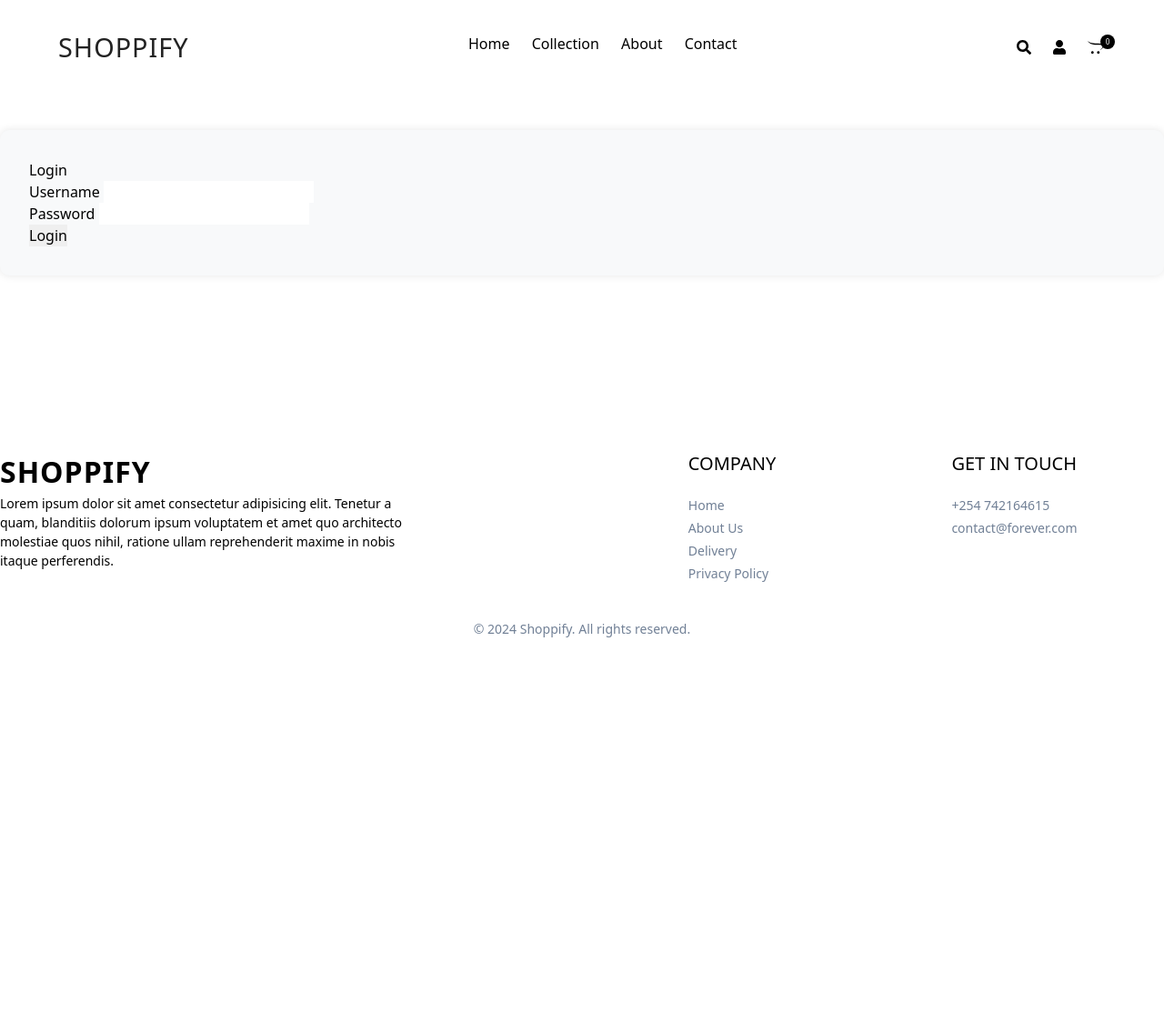
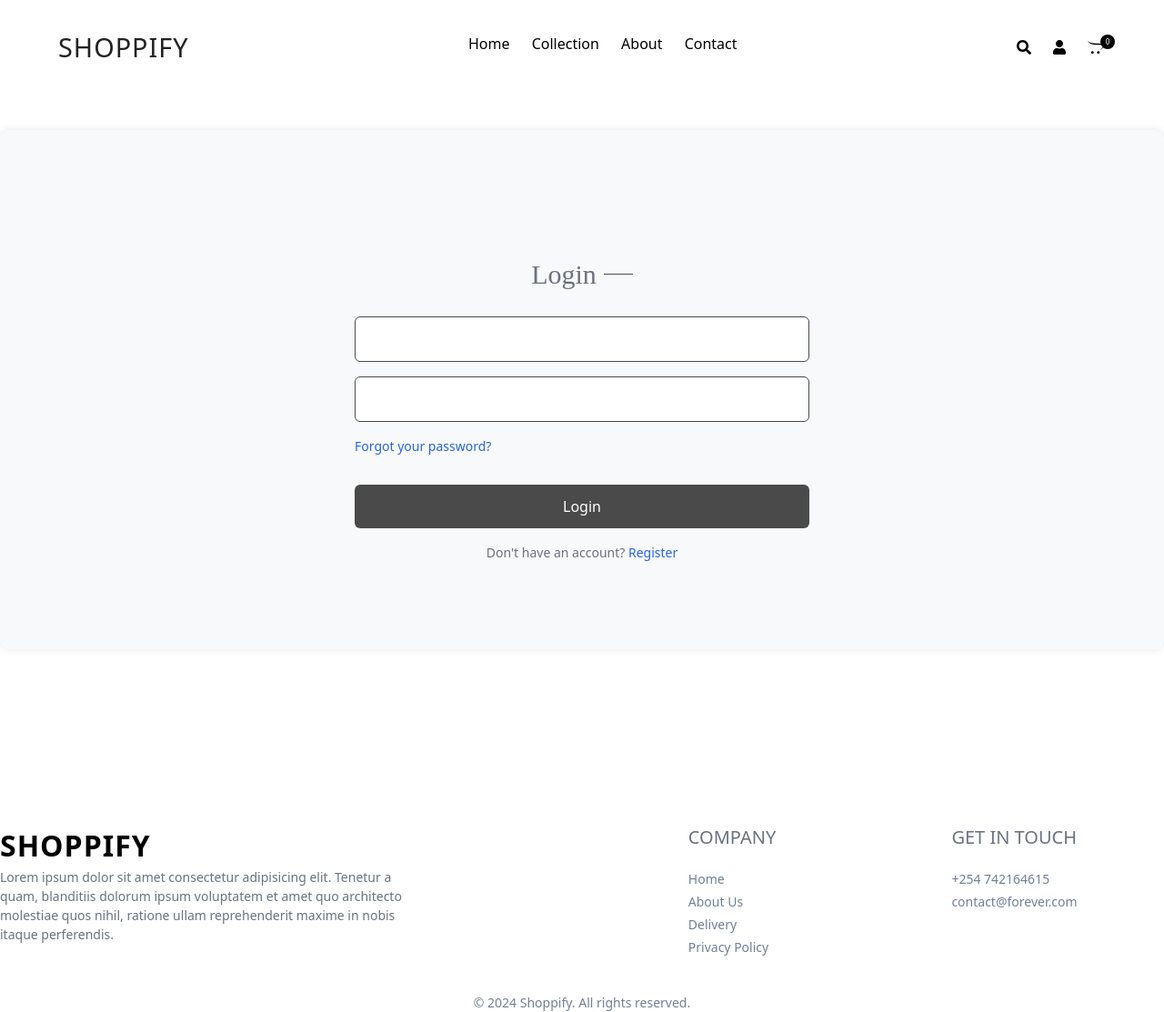
Before and after one commit to Kenneth12222/backend-ecommerce-app, a Flask app: page /login in a window 1280 px wide. Shown: the whole page at 91% size. Before the commit the page ends 701 px from the top, so only its background shows below. Run offline with Flask 3, Linux system fonts and the light colour scheme.

Commit message:
form styling

```diff
--- a/main.py
+++ b/main.py
@@ -29,8 +29,12 @@ login_manager = LoginManager(app)
 login_manager.login_view = 'login'
 login_manager.login_message_category = 'info'
 
+
 # Stripe configuration
-stripe.api_key = 'your_stripe_secret_key'
+stripe_secret_key = 'sk_test_51P2AEeP3jLWWEkkLcx5sgF24BNmyNVFasBaOVsPL5dpEvRHIrBf7vS5ZHD5bymOd9gsKcfpJOHrp0UMB5zkOrtV4009hajkGNf'
+stripe_publish_key = 'pk_test_51P2AEeP3jLWWEkkLMDg24j89ONmq3R7jBmTqzDwHoZX6kWnTfIVVADnDvxQvkMrKrjFFdxiNvCtODjas9oD5JlY000JBa23LMi'
+stripe.api_key = stripe_secret_key
+
 
 # Import CLI commands after app initialization to avoid circular imports
 from cli_commands import create_admin
--- /dev/null
+++ b/static/css/login.css
@@ -0,0 +1,83 @@
+/* General form styling */
+.login-form {
+    display: flex;
+    flex-direction: column;
+    align-items: center;
+    width: 100%;
+    max-width: 500px;
+    margin: 4rem auto;
+    gap: 1rem;
+    color: #4a4a4a; /* Equivalent to tailwind's text-gray-800 */
+}
+
+/* Title and line styling */
+.form-title {
+    display: inline-flex;
+    align-items: center;
+    gap: 0.5rem;
+    margin-top: 2.5rem;
+    margin-bottom: 0.5rem;
+}
+
+.form-title p {
+    font-family: 'Prata', serif; /* Assuming Prata-Regular font */
+    font-size: 1.875rem; /* Equivalent to tailwind's text-3xl */
+}
+
+.form-title hr {
+    border-top: 1px solid #4a4a4a; /* Gray line */
+    width: 2rem;
+}
+
+/* Input field styling */
+.input-field {
+    width: 100%;
+    padding: 0.75rem;
+    border: 1px solid #4a4a4a;
+    border-radius: 0.375rem; /* Rounded corners */
+    font-size: 1rem;
+}
+
+/* Forgot password styling */
+.forgot-password {
+    width: 100%;
+    display: flex;
+    justify-content: space-between;
+    font-size: 0.875rem;
+}
+
+.forgot-password p {
+    cursor: pointer;
+    color: #2563eb; /* Equivalent to tailwind's text-blue-600 */
+}
+
+.forgot-password p:hover {
+    text-decoration: underline;
+}
+
+/* Submit button styling */
+.submit-button {
+    width: 100%;
+    background-color: #4a4a4a; /* Equivalent to tailwind's bg-gray-800 */
+    color: white;
+    padding: 0.75rem;
+    margin-top: 1rem;
+    border: none;
+    border-radius: 0.375rem;
+    cursor: pointer;
+}
+
+/* Register link styling */
+.register-link {
+    font-size: 0.875rem;
+    color: #6b7280; /* Equivalent to tailwind's text-gray-600 */
+}
+
+.register-link a {
+    color: #2563eb; /* Equivalent to tailwind's text-blue-600 */
+    text-decoration: none;
+}
+
+.register-link a:hover {
+    text-decoration: underline;
+}
--- /dev/null
+++ b/static/css/register.css
@@ -0,0 +1,66 @@
+/* General form styling */
+.register-form {
+    display: flex;
+    flex-direction: column;
+    align-items: center;
+    width: 100%;
+    max-width: 500px;
+    margin: 4rem auto;
+    gap: 1rem;
+    color: #4a4a4a; /* Equivalent to tailwind's text-gray-800 */
+}
+
+/* Title and line styling */
+.form-title {
+    display: inline-flex;
+    align-items: center;
+    gap: 0.5rem;
+    margin-top: 2.5rem;
+    margin-bottom: 0.5rem;
+}
+
+.form-title p {
+    font-family: 'Prata', serif; /* Assuming Prata-Regular font */
+    font-size: 1.875rem; /* Equivalent to tailwind's text-3xl */
+}
+
+.form-title hr {
+    border-top: 1px solid #4a4a4a; /* Gray line */
+    width: 2rem;
+}
+
+/* Input field styling */
+input[type="text"], input[type="password"] {
+    width: 100%;
+    padding: 0.75rem;
+    border: 1px solid #4a4a4a;
+    border-radius: 0.375rem; /* Rounded corners */
+    font-size: 1rem;
+}
+
+/* Submit button styling */
+button[type="submit"] {
+    width: 100%;
+    background-color: #4a4a4a; /* Equivalent to tailwind's bg-gray-800 */
+    color: white;
+    padding: 0.75rem;
+    margin-top: 1rem;
+    border: none;
+    border-radius: 0.375rem;
+    cursor: pointer;
+}
+
+/* Login link styling */
+p {
+    font-size: 0.875rem;
+    color: #6b7280; /* Equivalent to tailwind's text-gray-600 */
+}
+
+.login-link a {
+    color: #2563eb; /* Equivalent to tailwind's text-blue-600 */
+    text-decoration: none;
+}
+
+a:hover {
+    text-decoration: underline;
+}
--- a/templates/base.html
+++ b/templates/base.html
@@ -1,5 +1,3 @@
-
-
 <!DOCTYPE html>
 <html lang="en">
 
@@ -10,6 +8,8 @@
     <link rel="stylesheet" href="{{ url_for('static', filename='css/styles.css') }}">
     <link rel="stylesheet" href="{{ url_for('static', filename='css/cart.css') }}">
     <link rel="stylesheet" href="{{ url_for('static', filename='css/collection.css') }}">
+    <link rel="stylesheet" href="{{ url_for('static', filename='css/register.css') }}">
+    <link rel="stylesheet" href="{{ url_for('static', filename='css/login.css') }}">
     <link rel="stylesheet" href="https://cdnjs.cloudflare.com/ajax/libs/font-awesome/5.15.3/css/all.min.css">
     <!-- Tailwind CSS CDN -->
     <link rel="stylesheet" href="https://cdnjs.cloudflare.com/ajax/libs/font-awesome/5.15.1/css/all.min.css">
--- a/templates/login.html
+++ b/templates/login.html
@@ -3,25 +3,36 @@
 {% block title %}Login{% endblock %}
 
 {% block content %}
-<div class="row justify-content-center">
-    <div class="col-md-6">
-        <div class="card">
-            <div class="card-body">
-                <h5 class="card-title">Login</h5>
-                <form method="POST" action="{{ url_for('login') }}">
-                    {{ form.hidden_tag() }}
-                    <div class="form-group">
-                        <label for="username">Username</label>
-                        {{ form.username(class="form-control") }}
-                    </div>
-                    <div class="form-group">
-                        <label for="password">Password</label>
-                        {{ form.password(class="form-control") }}
-                    </div>
-                    {{ form.submit(class="btn btn-primary") }}
-                </form>
-            </div>
-        </div>
+
+<form method="POST" action="{{ url_for('login') }}" class="login-form">
+    <!-- Hidden CSRF Token -->
+    {{ form.hidden_tag() }}
+
+    <!-- Title and Horizontal Line -->
+    <div class="form-title">
+        <p>Login</p>
+        <hr>
     </div>
-</div>
+
+    <!-- Username Field -->
+    {{ form.username(class="input-field") }}
+
+    <!-- Password Field -->
+    {{ form.password(class="input-field") }}
+
+    <!-- Forgot Password Link -->
+    <div class="forgot-password">
+        <p>Forgot your password?</p>
+    </div>
+
+    <!-- Submit Button -->
+    {{ form.submit(class="submit-button") }}
+
+    <!-- Register Link -->
+    <p class="register-link">
+        Don't have an account?
+        <a href="/register">Register</a>
+    </p>
+</form>
+
 {% endblock %}
```
Also changed, not shown: templates/profile.html (+18 -3 lines), templates/register.html (+22 -14 lines), templates/success.html (+16 -4 lines), database.db.
